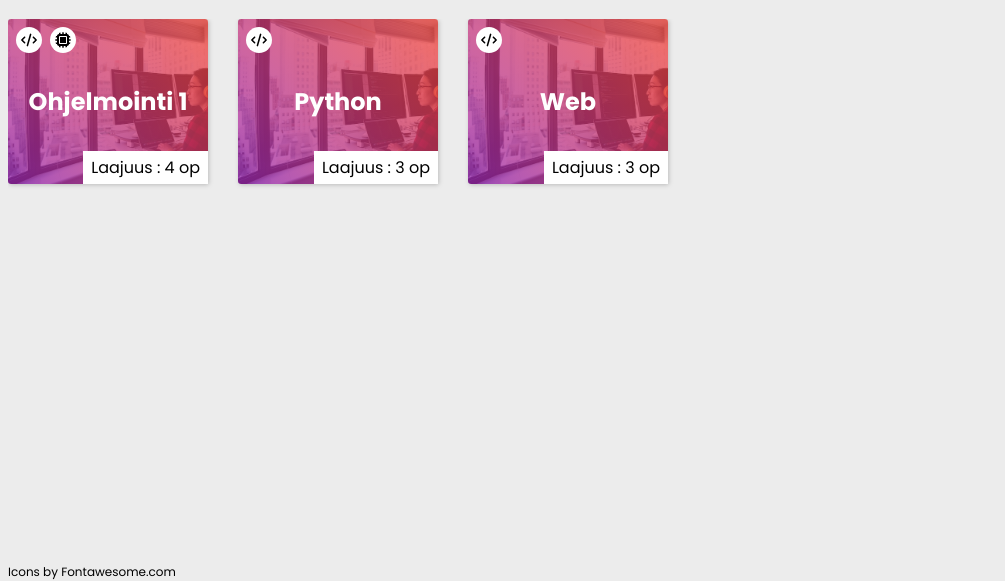
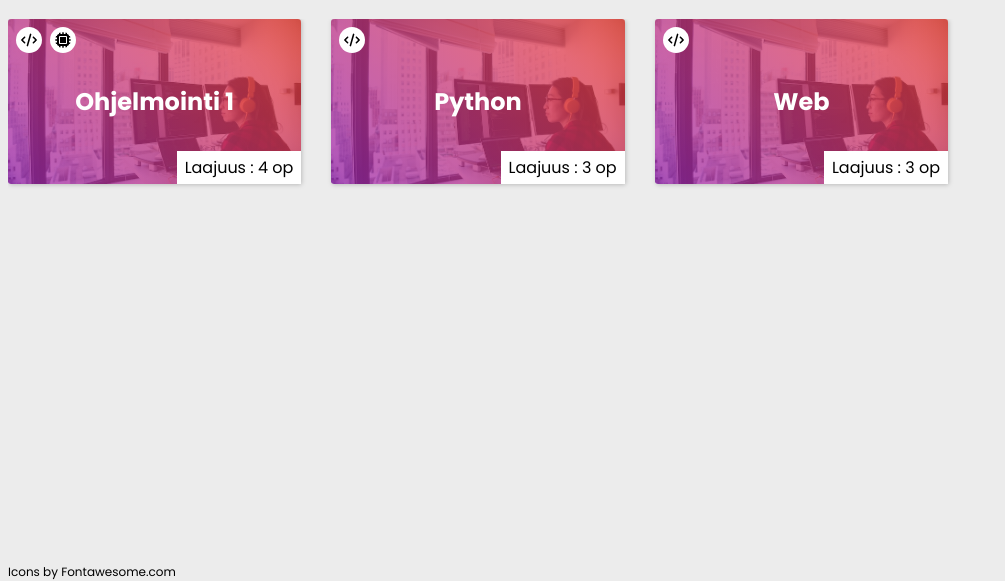
Before and after one commit to GetSomefi/getsomefi.github.io, a plain HTML site: page index.html in a window 1280 px wide. Shown: the part 219-800 px from the top of the page, without its empty margins (0-1005 px from the left). Drawn offline with Linux system fonts and the light colour scheme.

Commit message:
heti fix

```diff
--- a/css/style.css
+++ b/css/style.css
@@ -30,7 +30,6 @@ img.logo {
     border-radius: 0.2em;
     min-height: 165px;
     aspect-ratio: 16/9;
-    width: 25vh;
     position: relative;
     display: flex;
     justify-content: center;
```
